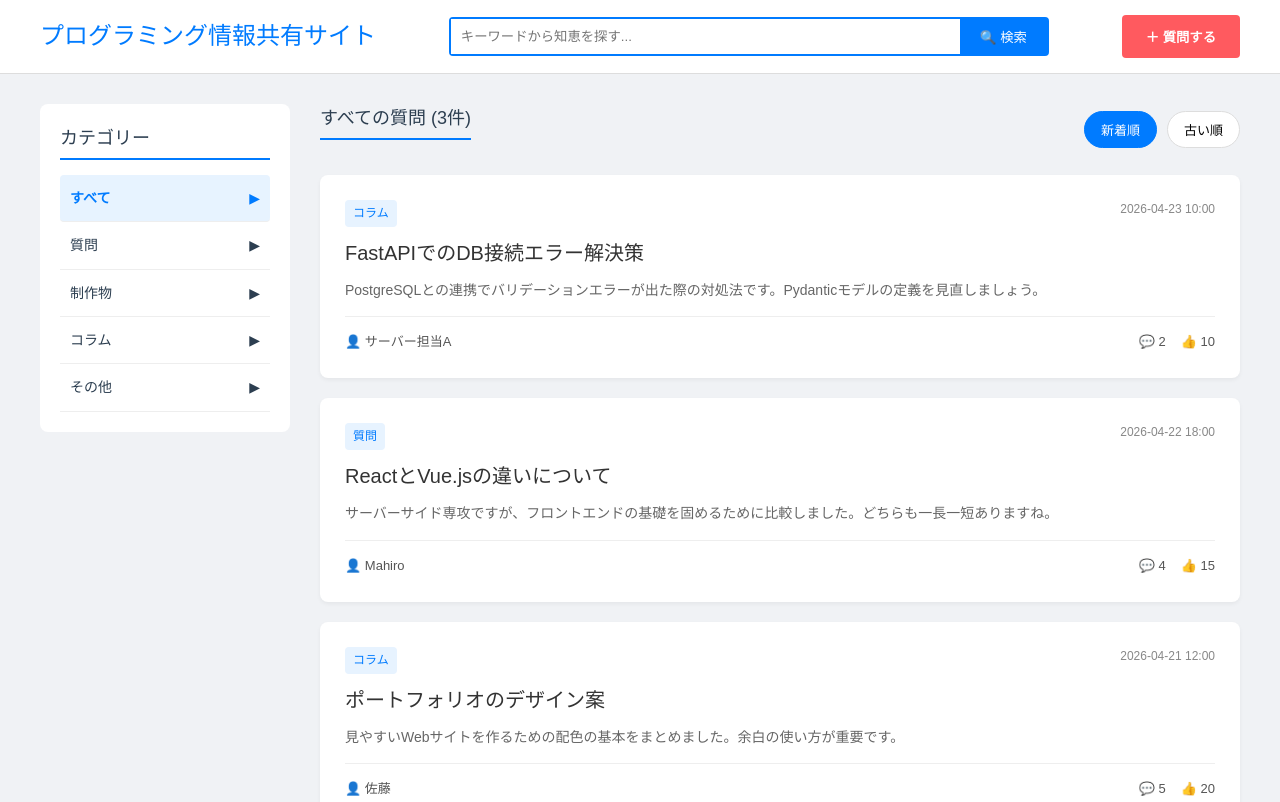
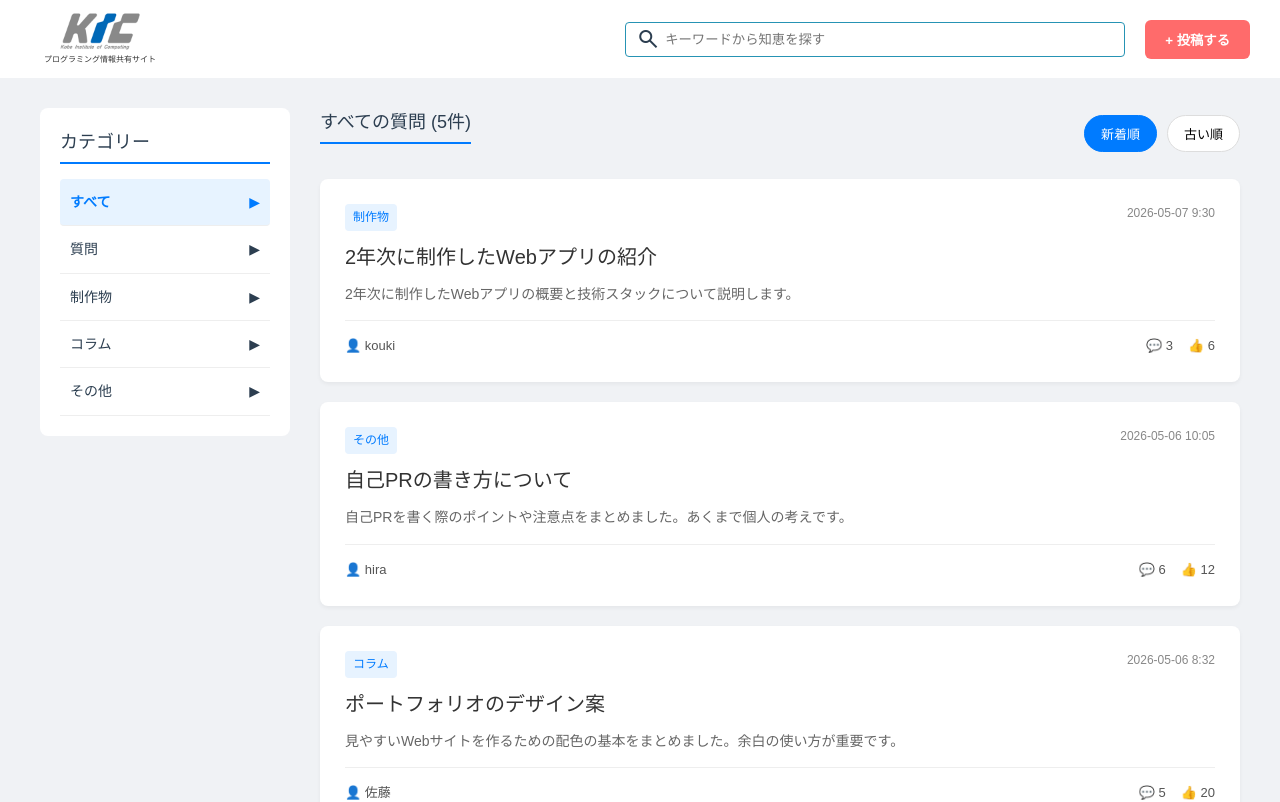
Before and after one commit to C6people/articles, a Vue app in the folder app/: page / in a window 1280 px wide. Shown: the top 802 px of the page. Built offline with nearby package versions, Linux system fonts and the light colour scheme; the HTML template or start-up script is replaced by a standard one.

Commit message:
カテゴリー関係のレイアウト変更

```diff
--- a/app/src/views/HomeView.vue
+++ b/app/src/views/HomeView.vue
@@ -1,6 +1,7 @@
 <script setup lang="ts">
 import { ref, computed } from "vue";
 import { useRouter } from "vue-router";
+import CommonHeader from "@/components/CommonHeader.vue";
 
 // --- 1. データ管理（ダミーデータ：後にAPI接続） ---
 const posts = ref([
@@ -35,7 +36,28 @@ const posts = ref([
     category: "コラム",
     likes: 20,
     comments: 5,
-    createdAt: "2026-04-21 12:00",
+    createdAt: "2026-05-06 8:32",
+  },
+  {
+    id: 4,
+    title: "2年次に制作したWebアプリの紹介",
+    content: "2年次に制作したWebアプリの概要と技術スタックについて説明します。",
+    author: "kouki",
+    category: "制作物",
+    likes: 6,
+    comments: 3,
+    createdAt: "2026-05-07 9:30",
+  },
+  {
+    id: 5,
+    title: "自己PRの書き方について",
+    content:
+      "自己PRを書く際のポイントや注意点をまとめました。あくまで個人の考えです。",
+    author: "hira",
+    category: "その他",
+    likes: 12,
+    comments: 6,
+    createdAt: "2026-05-06 10:05",
   },
 ]);
 /* カテゴリーの選択肢 */
@@ -78,20 +100,7 @@ const goToPost = () => {
 
 <template>
   <div class="full-screen-container">
-    <header class="main-header">
-      <div class="header-inner">
-        <h1 class="logo">プログラミング情報共有サイト</h1>
-        <div class="search-bar">
-          <input
-            v-model="searchQuery"
-            type="text"
-            placeholder="キーワードから知恵を探す..."
-          />
-          <button class="search-button">🔍 検索</button>
-        </div>
-        <button class="post-button" @click="goToPost">＋ 質問する</button>
-      </div>
-    </header>
+    <CommonHeader />
 
     <div class="content-wrapper">
       <aside class="sidebar">
@@ -325,6 +334,12 @@ const goToPost = () => {
   box-shadow: 0 2px 4px rgba(0, 0, 0, 0.05);
 }
 
+.post-card:hover {
+  transform: translateY(-3px);
+  box-shadow: 0 6px 12px rgba(0, 0, 0, 0.1);
+  cursor: pointer;
+}
+
 .post-header {
   display: flex;
   justify-content: space-between;
@@ -344,6 +359,10 @@ const goToPost = () => {
   font-size: 20px;
   margin: 0 0 10px 0;
   color: #333;
+  hover {
+    color: #007bff;
+    cursor: pointer;
+  }
 }
 
 .post-summary {
```
